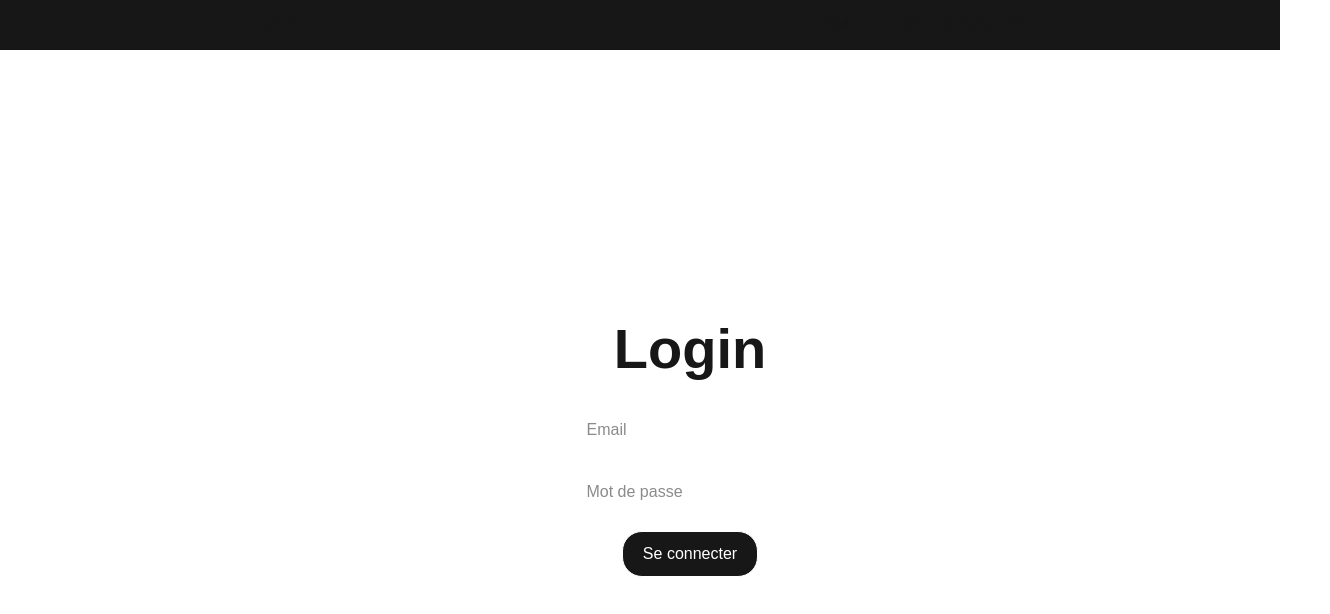
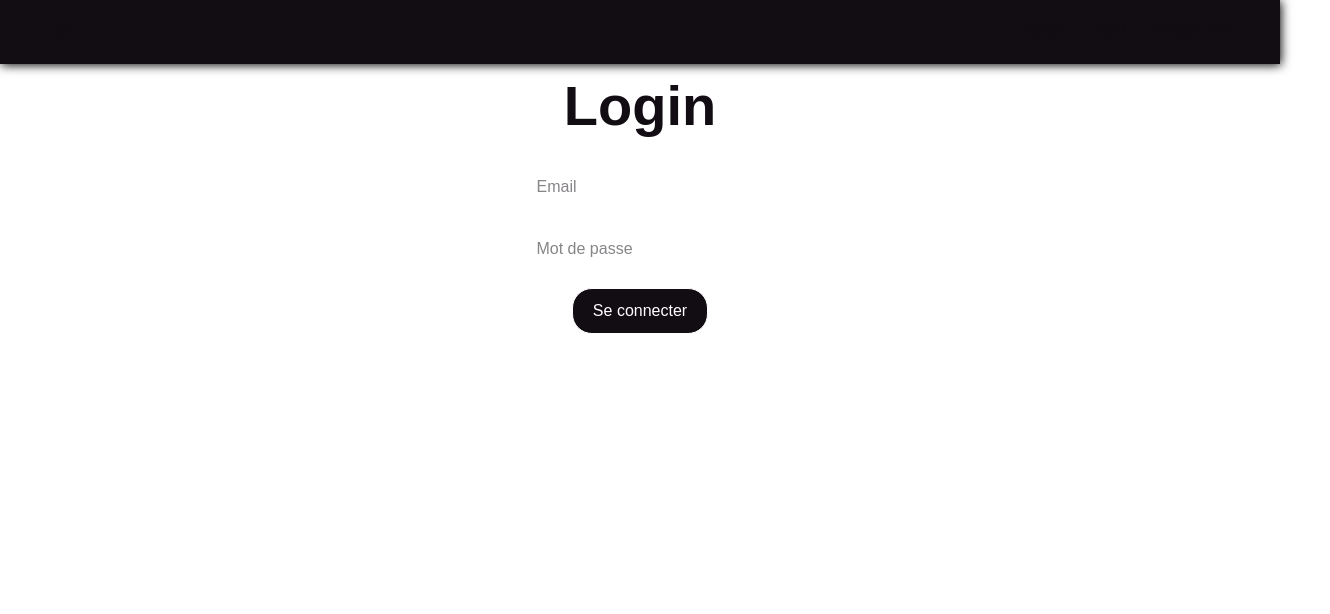
Before and after one commit to Heavyl/frontend, a Next.js app: page /login in a window 1280 px wide. Shown: the top 614 px of the page, 1330 px wide, since content can reach past the window. Built offline with nearby package versions, Linux system fonts and the light colour scheme; no server answers.

Commit message:
Added an ugly layout

```diff
--- a/src/app/globals.css
+++ b/src/app/globals.css
@@ -2,11 +2,16 @@
 
 :root {
   --background: #ffffff;
-  --foreground: #171717;
+  --foreground:var(--dark-grey);
+  --dark-grey: rgb(18, 12, 19);
 
   --border-radius : 20px;
   --border-style : 1px solid white;
   --input-padding : 10px 20px;
+
+  --menu-height: 4rem;
+
+  --content-padding: clamp(20px, 5%, 30px)
 }
 
 @theme inline {
@@ -18,37 +23,26 @@
 
 @media (prefers-color-scheme: dark) {
   :root {
-    --background: #1f1c20;
+    --background: var(--dark-grey);
     --foreground: #ededed;
   }
 }
 
 body {
-
     background: var(--background);
     color: var(--foreground);
     font-family: Arial, Helvetica, sans-serif;
 }
 main{
-    padding : 50px;
+    margin-top: var(--menu-height);
 }
-
-.full-screen {
-    width: 100vw;
-    height: 100vh;
+.content{
+    width: 100%;
+    padding: var(--content-padding);
+    background-color: var(--dark-grey);
 }
-
 h1{
     font-size: 3.5rem;
     font-weight: bold;
     margin-bottom: 1rem;
 }
-header{
-    background-color: #171717;
-    height: 50px;
-    display: flex;
-    justify-content: space-around;
-    align-items: center;
-    position:fixed;
-    width:100vw;
-}
--- a/src/app/profile/page.tsx
+++ b/src/app/profile/page.tsx
@@ -1,14 +1,17 @@
 import GameList from "@/components/games/GameList";
 import Title from "@/components/ui/Titles/Title";
+import Sidebar from "@/components/layout/Sidebar/Sidebar";
 
 export default function Profile() {
 
 
   return (
-    <div>
-        <Title heading="h1" className="text-center">Profile</Title>
-      <GameList/>
-
+    <div className="flex">
+        <Sidebar>qsd</Sidebar>
+        <div className="content">
+            <Title heading="h1" className="text-center">Profile</Title>
+            <GameList/>
+        </div>
     </div>
   );
 }
--- a/src/components/layout/Header/Header.jsx
+++ b/src/components/layout/Header/Header.jsx
@@ -12,7 +12,7 @@ export default function Header() {
 
     return (
         <div>
-            <header >
+            <header className={styles.header}>
                 <div>DALF</div>
                 <nav>
                     <ul className={styles.navList}>
--- a/src/components/layout/Header/Header.module.css
+++ b/src/components/layout/Header/Header.module.css
@@ -1,3 +1,16 @@
+.header{
+    position: fixed;
+    top: 0;
+    background-color: var(--dark-grey);
+    box-shadow: 1px 1px 10px black;
+    height: var(--menu-height);
+    width: 100vw;
+    padding: 0 clamp( 20px, 5%, 50px);
+    display: flex;
+    justify-content: space-between;
+    align-items: center;
+}
+
 .navList{
     display: flex;
     gap: 1rem;
--- /dev/null
+++ b/src/components/layout/Sidebar/Sidebar.jsx
@@ -0,0 +1,13 @@
+import styles from '@/components/layout/Sidebar/Sidebar.module.css';
+import Link from 'next/link';
+import Button from '@/components/ui/Buttons/Button';
+import Title from '@/components/ui/Titles/Title';
+export default function Sidebar({children}) {
+
+    return (
+        <aside className={styles.sidebar}>
+            <Title heading="h2" className="text-center mb-4">User Menu</Title>
+            {children}
+        </aside>
+    );
+}
--- /dev/null
+++ b/src/components/layout/Sidebar/Sidebar.module.css
@@ -0,0 +1,8 @@
+.sidebar{
+    width: clamp(200px, 25%, 300px);
+    height:100vh;
+    padding: var(--content-padding);
+    background-color: var(--dark-grey);
+    box-shadow: inset -5px 5px 10px #0e0a0f;
+
+}
```
